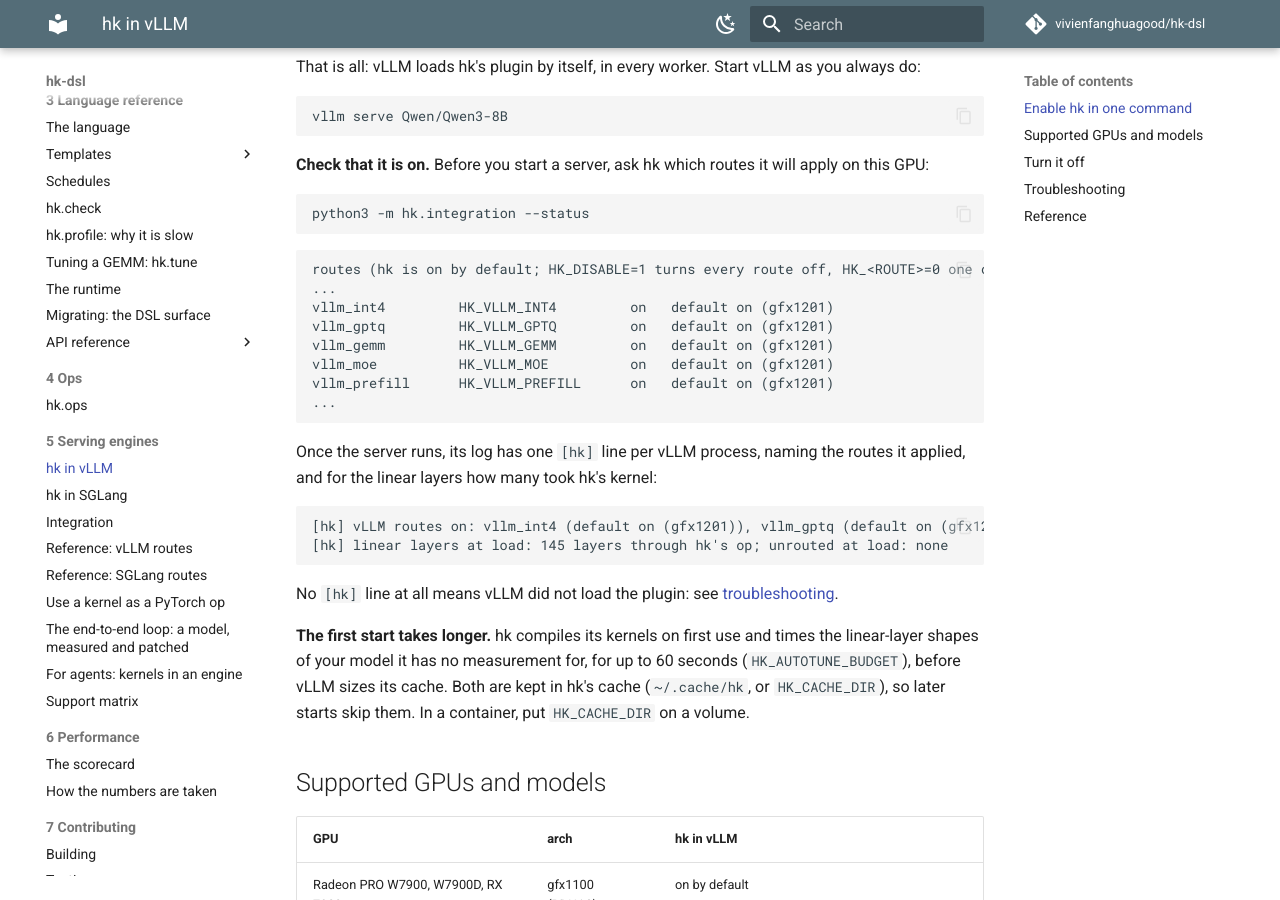
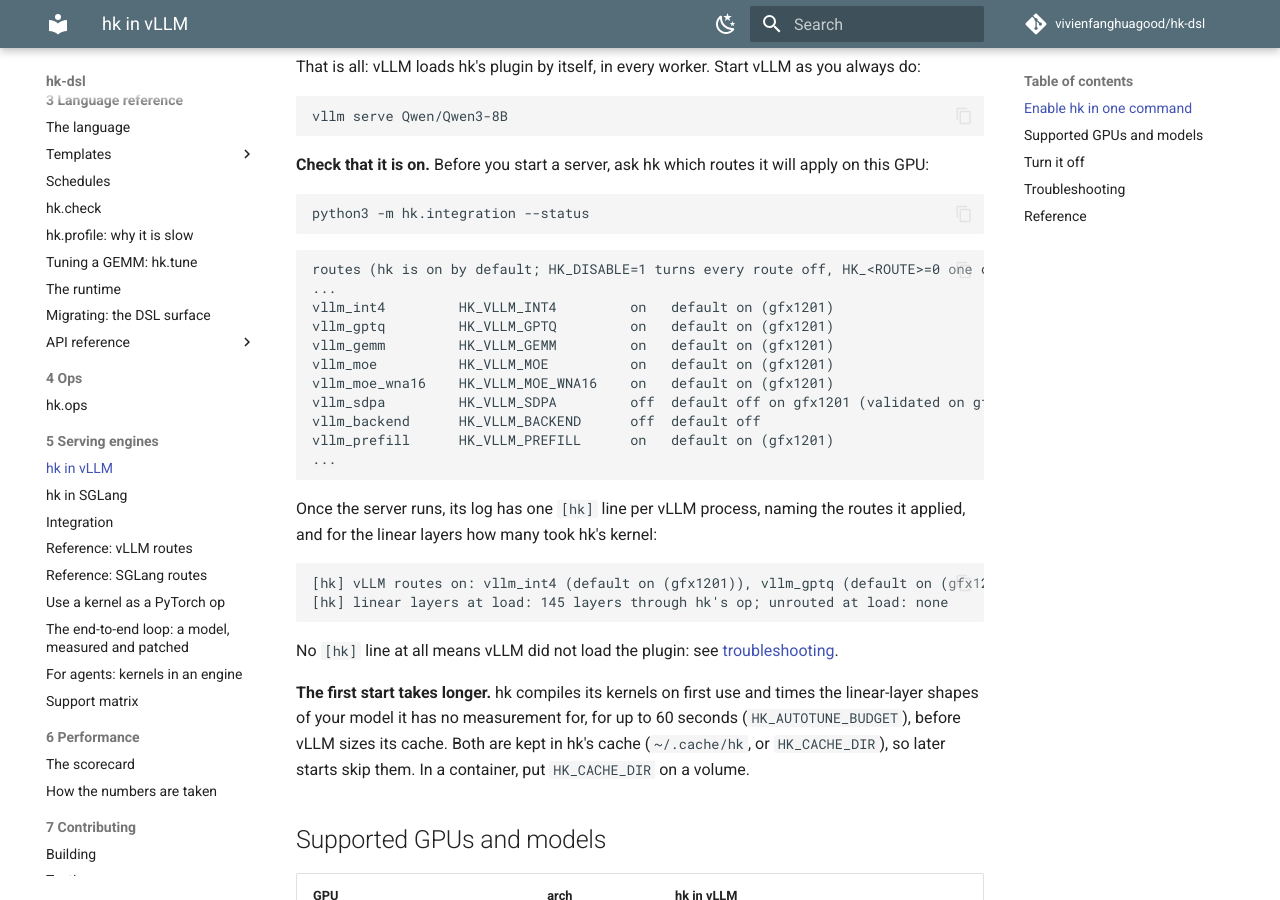
Before and after one commit to vivienfanghuagood/hk-dsl, an MkDocs documentation site: the page built from docs/vllm.md, in a window 1280 px wide and 900 px high, scrolled down 365 px. Built offline with MkDocs 1.6.1 and Material for MkDocs 9.7.7, drawn with Linux system fonts in a browser that asks for light colours; comment, search, counter and statistics services are not loaded.

Commit message:
docs(vllm): --status and the [hk] line as 0.9.2 prints them (vllm_moe_wna16 on)
Co-Authored-By: Claude <noreply@anthropic.com>

````diff
--- a/docs/vllm.md
+++ b/docs/vllm.md
@@ -32,6 +32,9 @@ vllm_int4         HK_VLLM_INT4         on   default on (gfx1201)
 vllm_gptq         HK_VLLM_GPTQ         on   default on (gfx1201)
 vllm_gemm         HK_VLLM_GEMM         on   default on (gfx1201)
 vllm_moe          HK_VLLM_MOE          on   default on (gfx1201)
+vllm_moe_wna16    HK_VLLM_MOE_WNA16    on   default on (gfx1201)
+vllm_sdpa         HK_VLLM_SDPA         off  default off on gfx1201 (validated on gfx1100)
+vllm_backend      HK_VLLM_BACKEND      off  default off
 vllm_prefill      HK_VLLM_PREFILL      on   default on (gfx1201)
 ...
 ```
@@ -40,7 +43,7 @@ Once the server runs, its log has one `[hk]` line per vLLM process, naming
 the routes it applied, and for the linear layers how many took hk's kernel:
 
 ```
-[hk] vLLM routes on: vllm_int4 (default on (gfx1201)), vllm_gptq (default on (gfx1201)), vllm_gemm (default on (gfx1201)), vllm_moe (default on (gfx1201)), vllm_prefill (default on (gfx1201)); ...
+[hk] vLLM routes on: vllm_int4 (default on (gfx1201)), vllm_gptq (default on (gfx1201)), vllm_gemm (default on (gfx1201)), vllm_moe (default on (gfx1201)), vllm_moe_wna16 (default on (gfx1201)), vllm_prefill (default on (gfx1201)); ...
 [hk] linear layers at load: 145 layers through hk's op; unrouted at load: none
 ```
 
````
